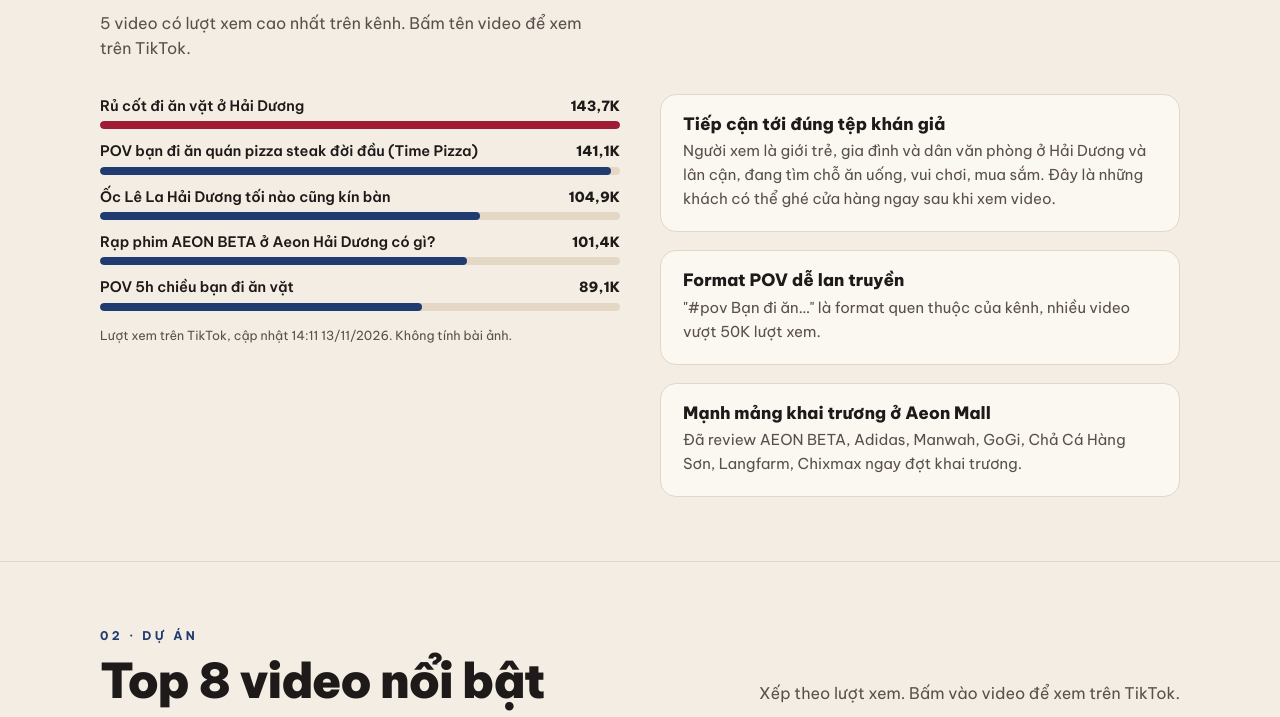
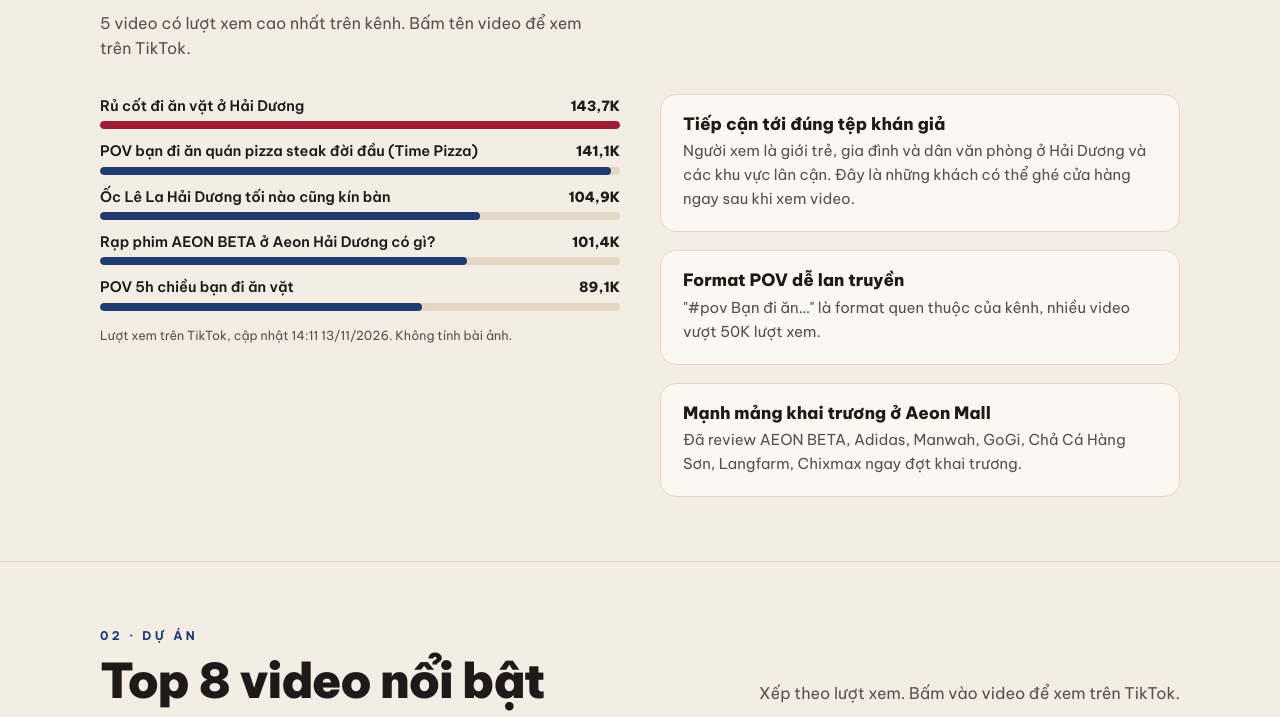
Before and after one commit to haiduongholic/haiduongholic.github.io, a plain HTML site: page docs/HaiDuongHolic-Portfolio.html in a window 1280 px wide. Shown: the part 1480-2197 px from the top of the page. Drawn offline with Linux system fonts and the light colour scheme.

Commit message:
Sửa mô tả tệp khán giả

```diff
--- a/docs/HaiDuongHolic-Portfolio.html
+++ b/docs/HaiDuongHolic-Portfolio.html
@@ -333,7 +333,7 @@ footer .wrap { display: flex; justify-content: space-between; gap: 12px; flex-wr
           <p class="rank-note">Lượt xem trên TikTok, cập nhật <span class="st-date">13/11/2026</span>. Không tính bài ảnh.</p>
         </div>
         <div class="why">
-          <div><h3>Tiếp cận tới đúng tệp khán giả</h3><p>Người xem là giới trẻ, gia đình và dân văn phòng ở Hải Dương và lân cận, đang tìm chỗ ăn uống, vui chơi, mua sắm. Đây là những khách có thể ghé cửa hàng ngay sau khi xem video.</p></div>
+          <div><h3>Tiếp cận tới đúng tệp khán giả</h3><p>Người xem là giới trẻ, gia đình và dân văn phòng ở Hải Dương và các khu vực lân cận. Đây là những khách có thể ghé cửa hàng ngay sau khi xem video.</p></div>
           <div><h3>Format POV dễ lan truyền</h3><p>"#pov Bạn đi ăn…" là format quen thuộc của kênh, nhiều video vượt 50K lượt xem.</p></div>
           <div><h3>Mạnh mảng khai trương ở Aeon Mall</h3><p>Đã review AEON BETA, Adidas, Manwah, GoGi, Chả Cá Hàng Sơn, Langfarm, Chixmax ngay đợt khai trương.</p></div>
         </div>
```
Also changed, not shown: docs/index.html (+1 -1 lines), haiduongholic.html (+1 -1 lines).
